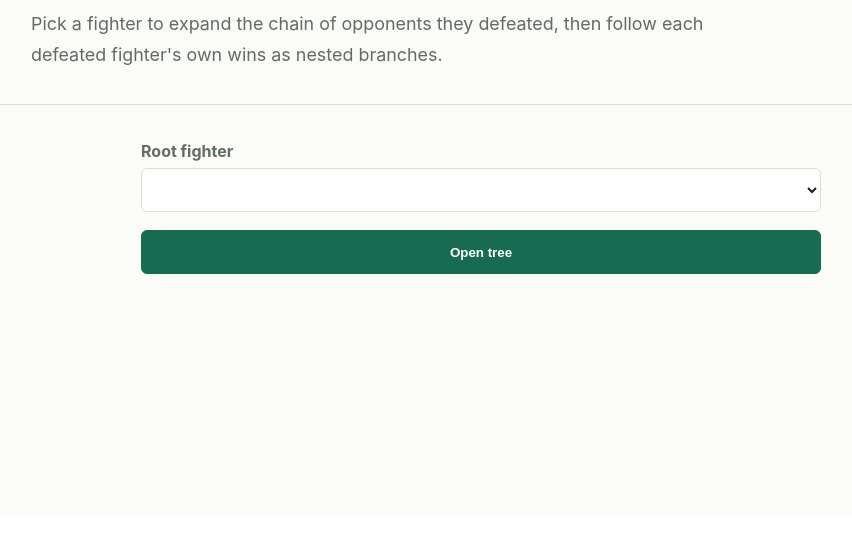
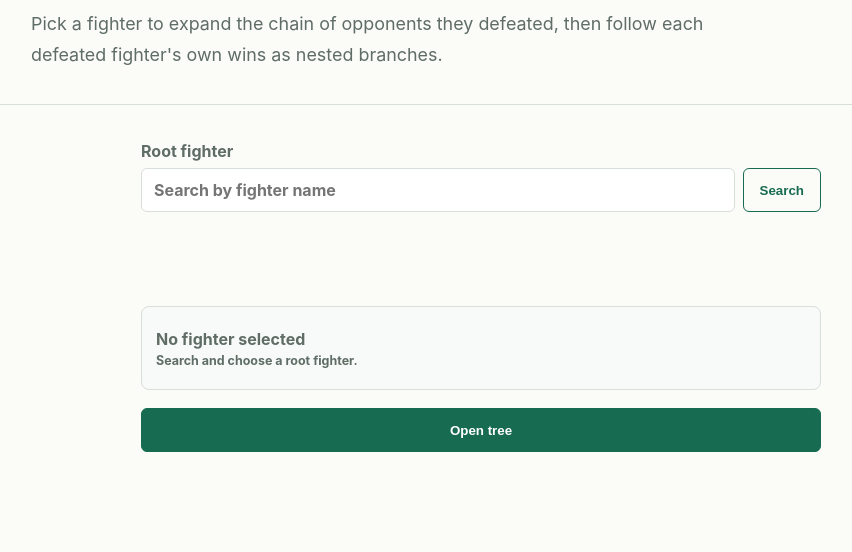
Before and after one commit to daverozee/mma-fight-predictor, a FastAPI app: template app/templates/tree.html in a window 1280 px wide. Shown: the part 286-838 px from the top of the page, without its empty margins (159-1011 px from the left). Before the commit the page ends 560 px from the top, so only its background shows below. Run offline with FastAPI, Linux system fonts and the light colour scheme; the template is opened without the code that fills it, so the values that code supplies are empty; some libraries are stand-ins or nearby versions.

Commit message:
Add searchable fighter picker to defeat tree

```diff
--- a/app/main.py
+++ b/app/main.py
@@ -15,7 +15,6 @@ from app.database import get_db, init_db
 from app.fighters import (
     fighter_data_counts,
     get_fighter,
-    list_fighters,
     profile_to_features,
     promote_imported_fighters_to_profiles,
     search_fighters,
@@ -340,15 +339,17 @@ def tree_page(
     db: Session = Depends(get_db),
     fighter_id: int | None = Query(default=None),
 ) -> HTMLResponse:
-    fighters = list_fighters(db)
-    selected = get_fighter(db, fighter_id) if fighter_id else (fighters[0] if fighters else None)
-    tree = build_defeat_tree(db, selected) if selected and fight_result_count(db) else None
+    selected = get_fighter(db, fighter_id) if fighter_id else None
+    tree = (
+        build_defeat_tree(db, selected, depth=2, max_children=30)
+        if selected and fight_result_count(db)
+        else None
+    )
     return templates.TemplateResponse(
         request,
         "tree.html",
         {
             "user": user,
-            "fighters": fighters,
             "selected": selected,
             "tree": tree,
             "fight_result_count": fight_result_count(db),
--- a/app/templates/tree.html
+++ b/app/templates/tree.html
@@ -28,15 +28,33 @@
   <p>Pick a fighter to expand the chain of opponents they defeated, then follow each defeated fighter's own wins as nested branches.</p>
 </section>
 <section class="band">
-  <form class="matchup-form tree-picker" method="get" action="/tree">
+  <form class="matchup-form tree-picker" method="get" action="/tree" id="tree-picker-form">
     <label>Root fighter
-      <select name="fighter_id">
-        {% for fighter in fighters %}
-          <option value="{{ fighter.id }}" {% if selected and fighter.id == selected.id %}selected{% endif %}>{{ fighter.name }} - {{ fighter.weight_class }}</option>
-        {% endfor %}
-      </select>
+      <span class="search-control">
+        <input
+          id="tree-fighter-search"
+          type="search"
+          autocomplete="off"
+          placeholder="Search by fighter name"
+          value="{{ selected.name if selected else '' }}"
+        >
+        <button class="button secondary search-button" type="button" id="tree-fighter-search-button">Search</button>
+      </span>
     </label>
-    <button class="button" type="submit">Open tree</button>
+    <input id="tree-selected-id" type="hidden" name="fighter_id" value="{{ selected.id if selected else '' }}">
+    <div class="fighter-result-list" id="tree-search-results"></div>
+    <div class="fighter-select-preview {% if not selected %}empty{% endif %}" id="tree-selected-preview">
+      {% if selected and tree %}
+        <img class="fighter-thumb large" src="{{ tree.thumbnail_url }}" alt="">
+        <span>
+          <strong>{{ selected.name }}</strong>
+          <small>{{ selected.weight_class }} - {{ selected.wins | round(0) | int }}-{{ selected.losses | round(0) | int }}</small>
+        </span>
+      {% else %}
+        <span><strong>No fighter selected</strong><small>Search and choose a root fighter.</small></span>
+      {% endif %}
+    </div>
+    <button class="button" type="submit" id="tree-submit" {% if not selected %}disabled{% endif %}>Open tree</button>
   </form>
   {% if fight_result_count == 0 %}
     <div class="empty-state">
@@ -51,4 +69,100 @@
     </div>
   {% endif %}
 </section>
+<script>
+  const treeInput = document.getElementById("tree-fighter-search");
+  const treeButton = document.getElementById("tree-fighter-search-button");
+  const treeResults = document.getElementById("tree-search-results");
+  const treeSelectedId = document.getElementById("tree-selected-id");
+  const treeSelectedPreview = document.getElementById("tree-selected-preview");
+  const treeSubmit = document.getElementById("tree-submit");
+  let treeSearchTimeout;
+  let selectedTreeName = treeInput.value;
+
+  function updateTreeSubmit() {
+    treeSubmit.disabled = !treeSelectedId.value;
+  }
+
+  function treeMessage(message) {
+    treeResults.innerHTML = "";
+    const empty = document.createElement("div");
+    empty.className = "fighter-result-empty";
+    empty.textContent = message;
+    treeResults.appendChild(empty);
+  }
+
+  function selectTreeFighter(fighter) {
+    selectedTreeName = fighter.name;
+    treeSelectedId.value = fighter.id;
+    treeInput.value = fighter.name;
+    treeResults.innerHTML = "";
+    treeSelectedPreview.classList.remove("empty");
+    treeSelectedPreview.innerHTML = "";
+
+    const image = document.createElement("img");
+    image.className = "fighter-thumb large";
+    image.src = fighter.thumbnail_url;
+    image.alt = "";
+
+    const text = document.createElement("span");
+    const name = document.createElement("strong");
+    const meta = document.createElement("small");
+    name.textContent = fighter.name;
+    meta.textContent = `${fighter.weight_class} - ${Math.round(fighter.wins)}-${Math.round(fighter.losses)}`;
+    text.append(name, meta);
+    treeSelectedPreview.append(image, text);
+    updateTreeSubmit();
+  }
+
+  async function searchTreeFighters() {
+    const term = treeInput.value.trim();
+    if (term.length < 2) {
+      treeMessage("Type at least two letters.");
+      return;
+    }
+
+    treeMessage("Searching roster...");
+    const response = await fetch(`/api/v1/fighters?search=${encodeURIComponent(term)}&limit=10`);
+    const payload = await response.json();
+    treeResults.innerHTML = "";
+
+    if (!payload.fighters.length) {
+      treeMessage("No fighters found.");
+      return;
+    }
+
+    payload.fighters.forEach((fighter) => {
+      const button = document.createElement("button");
+      button.type = "button";
+      button.className = "fighter-result-option";
+      button.innerHTML = `
+        <img class="fighter-thumb" src="${fighter.thumbnail_url}" alt="">
+        <span><strong></strong><small></small></span>
+      `;
+      button.querySelector("strong").textContent = fighter.name;
+      button.querySelector("small").textContent = `${fighter.weight_class} - ${Math.round(fighter.wins)}-${Math.round(fighter.losses)}`;
+      button.addEventListener("click", () => selectTreeFighter(fighter));
+      treeResults.appendChild(button);
+    });
+  }
+
+  treeButton.addEventListener("click", searchTreeFighters);
+  treeInput.addEventListener("input", () => {
+    if (selectedTreeName && treeInput.value !== selectedTreeName) {
+      selectedTreeName = "";
+      treeSelectedId.value = "";
+      treeSelectedPreview.classList.add("empty");
+      treeSelectedPreview.innerHTML = "<span><strong>No fighter selected</strong><small>Search and choose a root fighter.</small></span>";
+      updateTreeSubmit();
+    }
+    clearTimeout(treeSearchTimeout);
+    treeSearchTimeout = setTimeout(searchTreeFighters, 250);
+  });
+  treeInput.addEventListener("keydown", (event) => {
+    if (event.key === "Enter") {
+      event.preventDefault();
+      searchTreeFighters();
+    }
+  });
+</script>
 {% endblock %}
```
Also changed, not shown: tests/test_app.py (+19 -0 lines).
